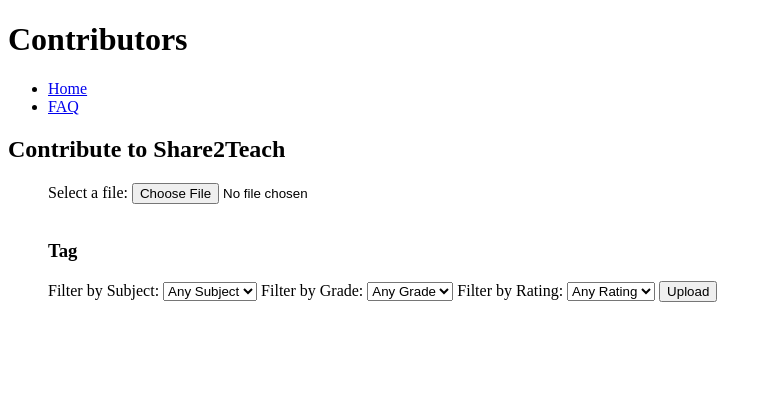
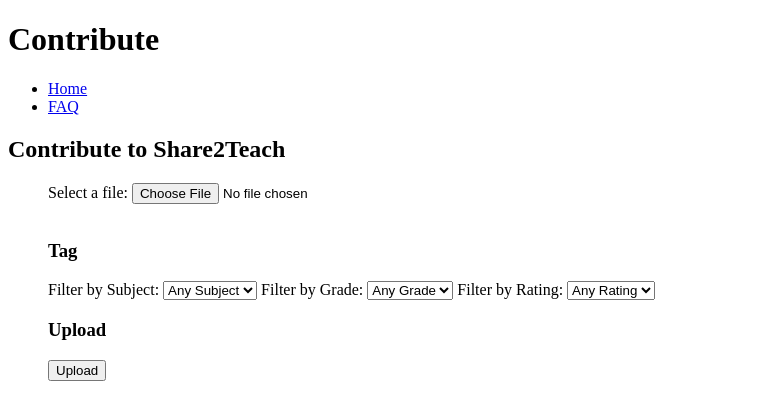
Before and after one commit to Cross-Continental-Development/CMPG323_Project, a plain HTML site: page Web_files/Contribute.html in a window 1280 px wide. Shown: the whole page, without its empty margins (0-771 px from the left). Drawn offline with Linux system fonts and the light colour scheme.

Commit message:
Update Contribute html

```diff
--- a/Web_files/Contribute.html
+++ b/Web_files/Contribute.html
@@ -6,7 +6,7 @@
 </head>
 <body>
 <header>
-    <h1>Contributors</h1>
+    <h1>Contribute</h1>
     <nav>
         <ul>
             <li><a href="Home.html">Home</a></li>
@@ -56,6 +56,8 @@
                 <option value="1">1 Star</option>
             </select>
 
+            <h3>Upload</h3>
+            <!-- Upload Button -->
                 <input type="submit" value="Upload">
               </form>
 
```
